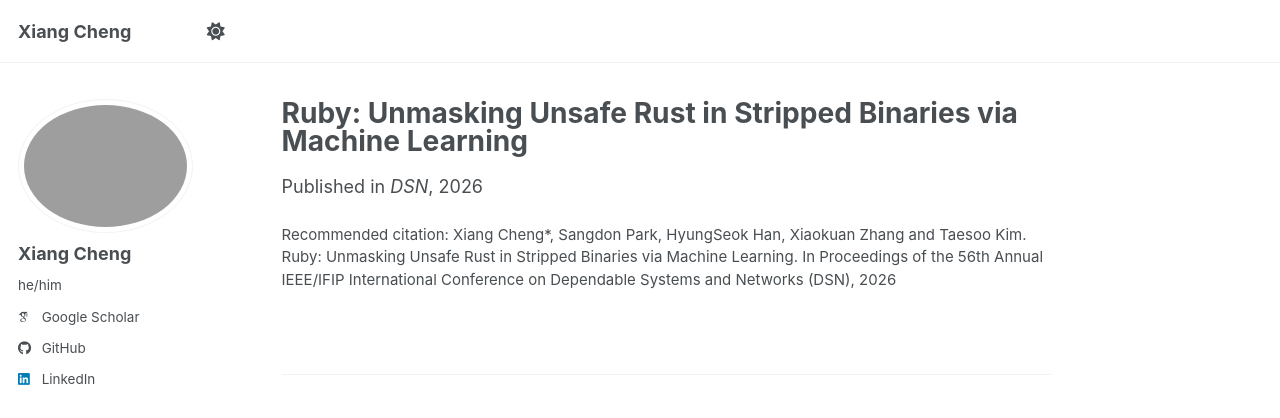
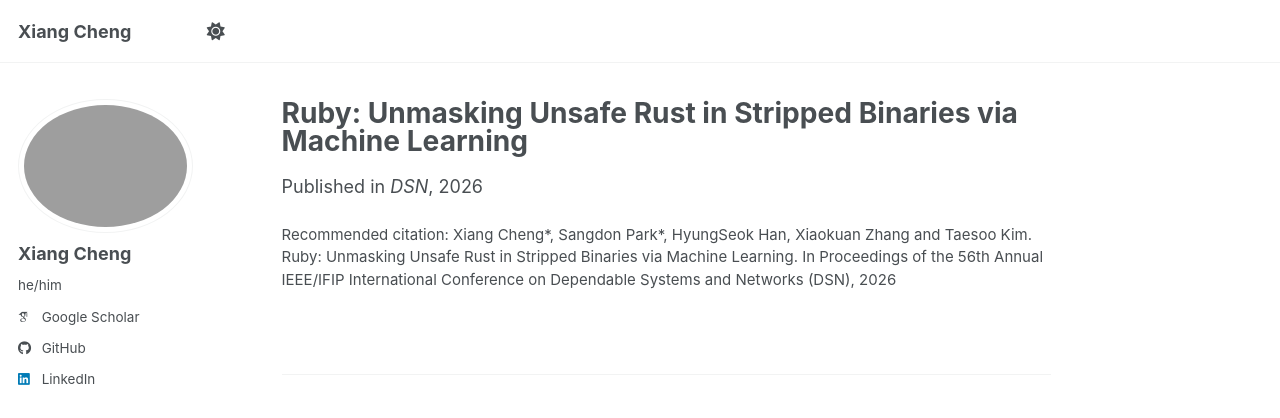
Before and after one commit to CXWorks/cxworks.github.io, a Jekyll site: the page built from _publications/2026ruby.md, in a window 1280 px wide. Shown: the top 418 px of the page. Built offline with Jekyll 4.4.1, drawn with Linux system fonts in a browser that asks for light colours; some web fonts are replaced; a script bundle is joined from its source files by our own code; library files that are not in the unit come from our copies.

```diff
--- a/_publications/2026ruby.md
+++ b/_publications/2026ruby.md
@@ -5,5 +5,5 @@ category: manuscripts
 permalink: /publication/2026dsn
 date: 2026-06-22
 venue: 'DSN'
-citation: 'Xiang Cheng*, Sangdon Park, HyungSeok Han, Xiaokuan Zhang and Taesoo Kim. Ruby: Unmasking Unsafe Rust in Stripped Binaries via Machine Learning. In Proceedings of the 56th Annual IEEE/IFIP International Conference on Dependable Systems and Networks (DSN), 2026'
+citation: 'Xiang Cheng*, Sangdon Park*, HyungSeok Han, Xiaokuan Zhang and Taesoo Kim. Ruby: Unmasking Unsafe Rust in Stripped Binaries via Machine Learning. In Proceedings of the 56th Annual IEEE/IFIP International Conference on Dependable Systems and Networks (DSN), 2026'
 ---
```
